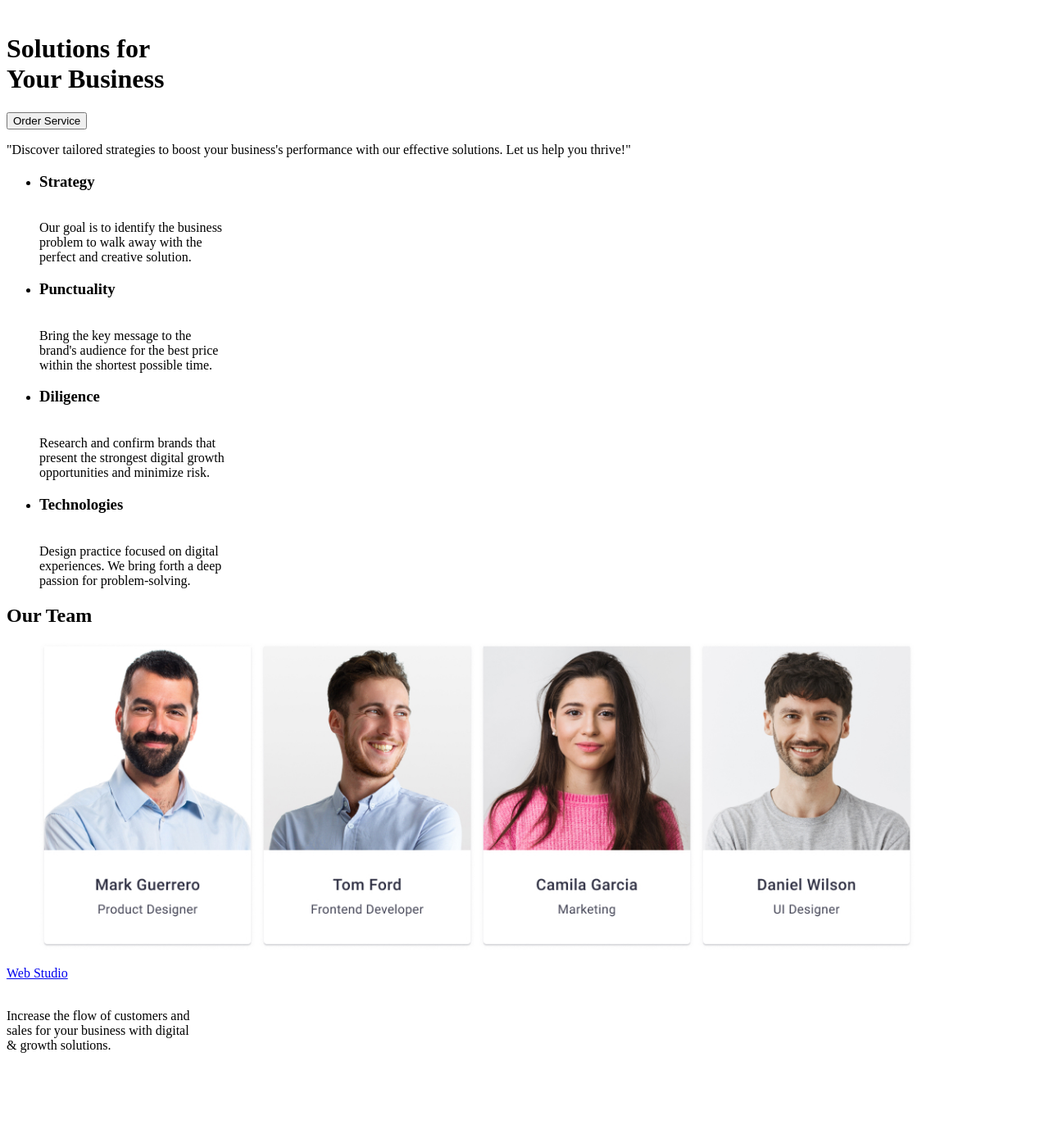
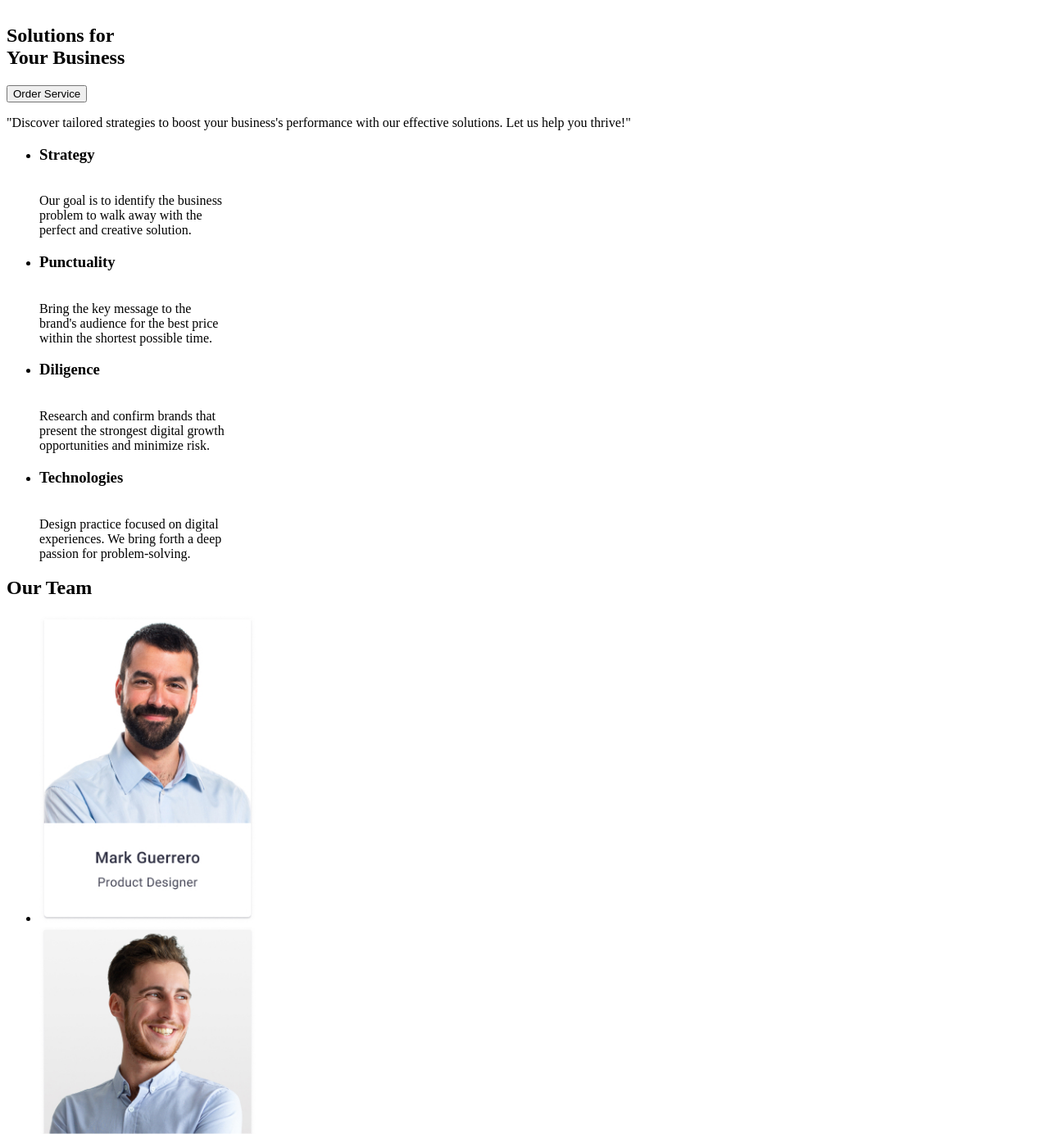
Before and after one commit to OleksandrS14/goit-markup-hw-06, a plain HTML site: page index.html in a window 1280 px wide. Shown: the part 165-1549 px from the top of the page at 82% size. Before the commit the page ends 1466 px from the top, so only its background shows below. Drawn offline with Linux system fonts and the light colour scheme.

Commit message:
update index html file

```diff
--- a/index.html
+++ b/index.html
@@ -9,7 +9,7 @@
 <body>
  <header>
     <nav>
-        <a href="/.index.html">WebStudio</a>
+        <a href="/index.html">WebStudio</a>
         <ul>
             <li><a href="studio.html">Studio</a></li>
             <li><a href="portfolio.html">Portfolio</a></li>
@@ -17,72 +17,72 @@
         </ul>
     </nav>
     <address>
-        <li><a href="mailto:info@devstudio.com">info@devstudio.com</a></li>
-        <li><a href="tel:+110001111111">+11 (000) 111-11-11</a></li>
+        <ul>
+         <li><a href="mailto:info@devstudio.com">info@devstudio.com</a></li>
+         <li><a href="tel:+110001111111">+11 (000) 111-11-11</a></li>
+        </ul>
     </address>
  </header>
  <main>
-    <H1><br> Solutions for<br> Your Business</H1>
-    <button type="button">Order Service</button>
-    <p>"Discover tailored strategies to boost your business's performance with our effective solutions.
+    <section>
+      <H1><br> Solutions for<br> Your Business</H1>
+      <button type="button">Order Service</button>
+      <p>"Discover tailored strategies to boost your business's performance with our effective solutions.
         Let us help you thrive!"</p>
+    </section>
     <section>
         <ul>
-            <li><h3>Strategy</h3></li>
+            <li><h3>Strategy</h3>
             <p>
                 <br>Our goal is to identify the business
                 <br>problem to walk away with the
                 <br>perfect and creative solution.
             </p>
-            <li><h3>Punctuality</h3></li>
+           </li>
+            <li><h3>Punctuality</h3>
             <p>
                 <br>Bring the key message to the
                 <br>brand's audience for the best price
                 <br>within the shortest possible time.
             </p>
-            <li><h3>Diligence</h3></li>
+           </li>
+            <li><h3>Diligence</h3>
             <p>
                 <br>Research and confirm brands that
                 <br>present the strongest digital growth
                 <br>opportunities and minimize risk.
             </p>
-            <li><h3>Technologies</h3></li>
+        </li>
+            <li><h3>Technologies</h3>
             <p>
                 <br>Design practice focused on digital
                 <br>experiences. We bring forth a deep
                 <br>passion for problem-solving.
             </p>
+        </li>
         </ul>
     </section>
 
     <section>
         <h2>Our Team</h2>
         <ul>
-          <img
-          src="./images/Team Card 1.jpg"
-          alt="Mark Guerrero-img"
-          width="264"
-          />
-          <img
-          src="./images/Team Card 2.jpg"
-          alt="Tom Ford-img"
-          width="264"
-          />
-          <img
-          src="./images/Team Card 3.jpg"
-          alt="Camila Garcia-img"
-          width="264"
-          />
-          <img
-          src="./images/Team Card 4.jpg"
-          alt="Daniel Wilson-img"
-          width="264"
-          />
+            <li>
+              <img src="./images/Team Card 1.jpg" alt="Mark Guerrero-img" width="264">
+            </li>
+            <li>
+              <img src="./images/Team Card 2.jpg" alt="Tom Ford-img" width="264">
+            </li>
+            <li>
+              <img src="./images/Team Card 3.jpg" alt="Camila Garcia-img" width="264">
+            </li>
+            <li>
+               <img src="./images/Team Card 4.jpg" alt="Daniel Wilson-img" width="264">
+            </li>
         </ul>
     </section>
  </main>
  <footer>
-  <a href="/.index.html">Web Studio</a>
+  <a href="/index.html">Web Studio</a>
   <p>
     <br>Increase the flow of customers and
     <br>sales for your business with digital
```
